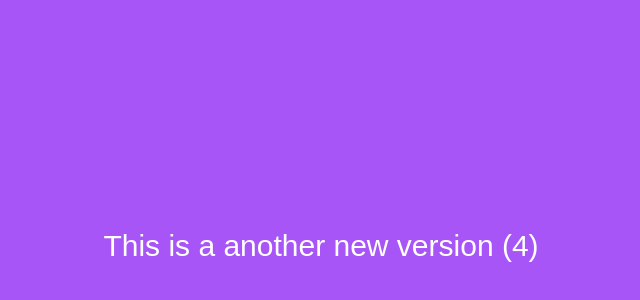
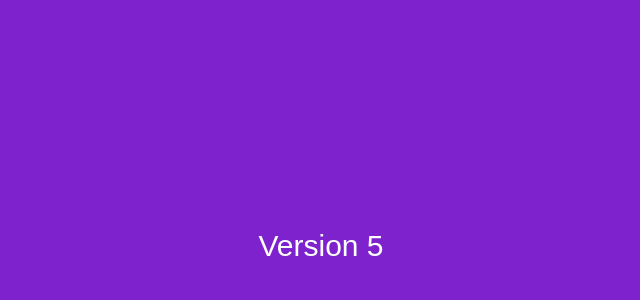
Before and after one commit to cloudinator25/basic-next, a Next.js app: page / in a window 1280 px wide. Shown: the part 154-454 px from the top of the page, without its empty margins (319-959 px from the left). Built offline with nearby package versions, Linux system fonts and the light colour scheme.

Commit message:
update new code

```diff
--- a/app/page.tsx
+++ b/app/page.tsx
@@ -2,7 +2,7 @@
 export default function Home() {
   return (
     <div className="w-full h-screen grid place-content-center bg-purple-500 hover:bg-purple-700 text-white text-3xl transition-all ease-in-out">
-      <h1>This is a another new version (4)</h1>
+      <h1>Version 5</h1>
     </div>
   );
 }
```
